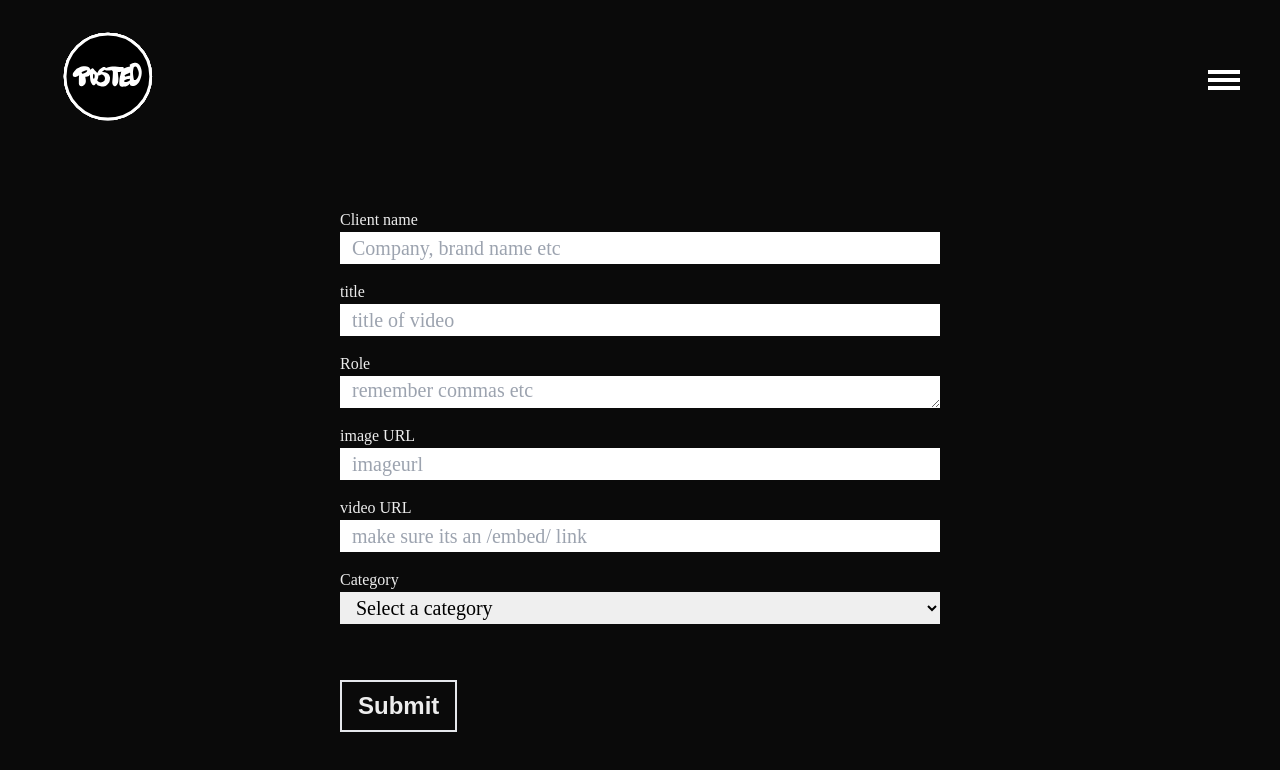
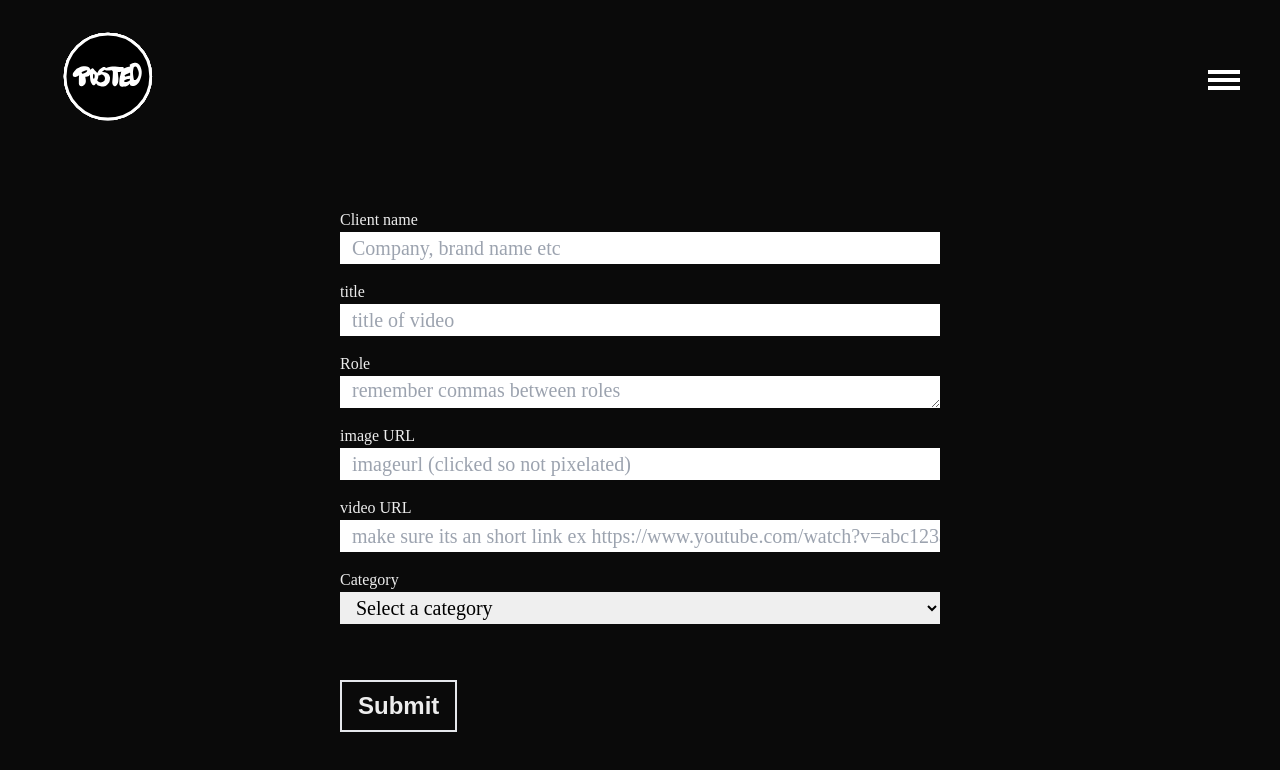
Before and after one commit to Jonlaarsen/keithNja, a Next.js app: page /admin in a window 1280 px wide. Shown: the top 770 px of the page. Built offline with nearby package versions, Linux system fonts and the light colour scheme; a web font is replaced by a local one.

Commit message:
database-aboutfix

```diff
--- a/app/about/page.jsx
+++ b/app/about/page.jsx
@@ -19,7 +19,7 @@ const page = () => {
       <div className='grid grid-cols-1 md:grid-cols-2 lg:grid-cols-3 xl:grid-cols-4'>
 
         {Team.map((pep) =>(
-          <div className='min-h-full md:h-[50rem] pb-10 px-8 ' key={pep.id}>
+          <div className='min-h-[100vh] md:h-[50rem] pb-10 px-8 ' key={pep.id}>
             <motion.img
             whileHover={{scale:1.2}}
             transition={{duration:0.5 ,delay:0.1}}
--- a/app/admin/page.tsx
+++ b/app/admin/page.tsx
@@ -17,15 +17,15 @@ const page = () => {
         </div>
         <div style={{ marginBottom: '1rem' }}>
           <label htmlFor="description">Role</label>
-          <textarea id="description" name="description" placeholder="remember commas etc" className='text-black text-xl pl-3 h-[2rem]'  style={{ display: 'block', width: '100%' }} />
+          <textarea id="description" name="description" placeholder="remember commas between roles" className='text-black text-xl pl-3 h-[2rem]'  style={{ display: 'block', width: '100%' }} />
         </div>
         <div style={{ marginBottom: '1rem' }}>
           <label htmlFor="imgURL">image URL</label>
-          <input id="imgURL" name="imgURL" type="url" required className='text-black text-xl pl-3 h-[2rem]' placeholder="imageurl" style={{ display: 'block', width: '100%' }} />
+          <input id="imgURL" name="imgURL" type="url" required className='text-black text-xl pl-3 h-[2rem]' placeholder="imageurl (clicked so not pixelated)" style={{ display: 'block', width: '100%' }} />
         </div>
         <div style={{ marginBottom: '1rem' }}>
           <label htmlFor="videoURL">video URL</label>
-          <input id="videoURL" name="videoURL" type="url" required className='text-black text-xl pl-3 h-[2rem]' placeholder="make sure its an /embed/ link" style={{ display: 'block', width: '100%' }} />
+          <input id="videoURL" name="videoURL" type="url" required className='text-black text-xl pl-3 h-[2rem]' placeholder="make sure its an short link ex https://www.youtube.com/watch?v=abc123abc" style={{ display: 'block', width: '100%' }} />
         </div>
         <div style={{ marginBottom: '1rem' }}>
         <label htmlFor="category">Category</label>
--- a/components/Clips.jsx
+++ b/components/Clips.jsx
@@ -42,12 +42,12 @@ const Clips = ({ uploads }) => {
       className="flex flex-col justify-center items-center"
     >
       {/* Category Filter Links */}
-      <div className="mb-5 flex flex-wrap justify-center pb-[5rem] gap-2">
+      <div className=" flex flex-wrap justify-center pb-[7rem] gap-2">
         {categories.map((category) => (
           <button
             key={category.value}
             onClick={() => setSelectedCategory(category.value)}
-            className={`px-4 py-2 text-xl font-[400] uppercase  ${
+            className={`px-4 py-2 text-xs md:text-xl font-[400] uppercase  ${
               selectedCategory === category.value
                 ? "bg-purple-500 font-normal text-white"
                 : "hover:bg-purple-500  "
```
